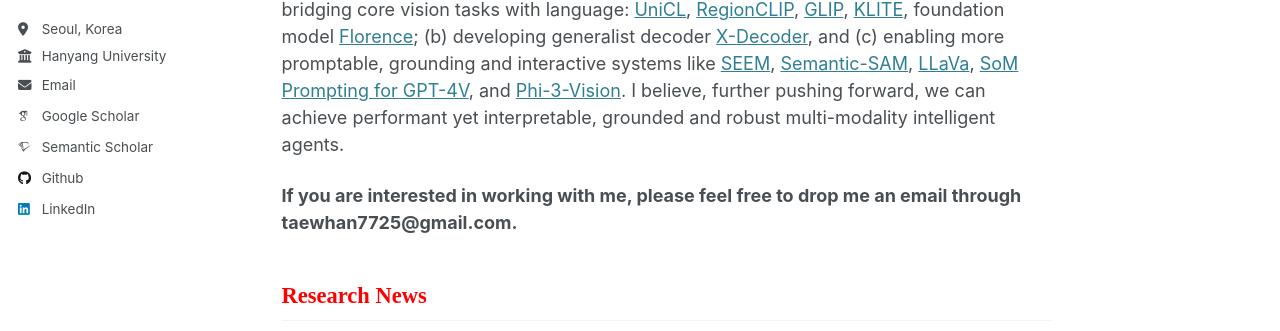
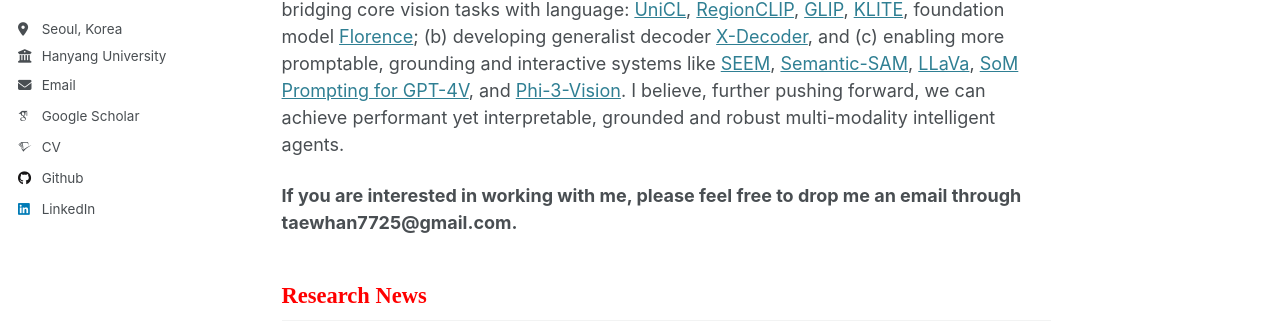
Before and after one commit to taewhankim/taewhankim.github.io, a Jekyll site: the page built from _pages/about.md, in a window 1280 px wide. Shown: the part 336-667 px from the top of the page. Built offline with Jekyll 4.4.1, drawn with Linux system fonts in a browser that asks for light colours; some web fonts are replaced.

Commit message:
Update author-profile.html

```diff
--- a/_includes/author-profile.html
+++ b/_includes/author-profile.html
@@ -45,7 +45,7 @@
         <li><a href="{{ author.googlescholar }}"><i class="ai ai-google-scholar icon-pad-right"></i>Google Scholar</a></li>
       {% endif %}
       {% if author.semantic %}
-        <li><a href="{{ author.semantic }}"><i class="ai ai-semantic-scholar ai-fw icon-pad-right"></i>Semantic Scholar</a></li>
+        <li><a href="{{ author.semantic }}"><i class="ai ai-semantic-scholar ai-fw icon-pad-right"></i>CV</a></li>
       {% endif %}
       {% if author.impactstory %}
         <li><a href="{{ author.impactstory }}"><i class="ai ai-impactstory ai-fw icon-pad-right"></i>Impactstory</a></li>
```
